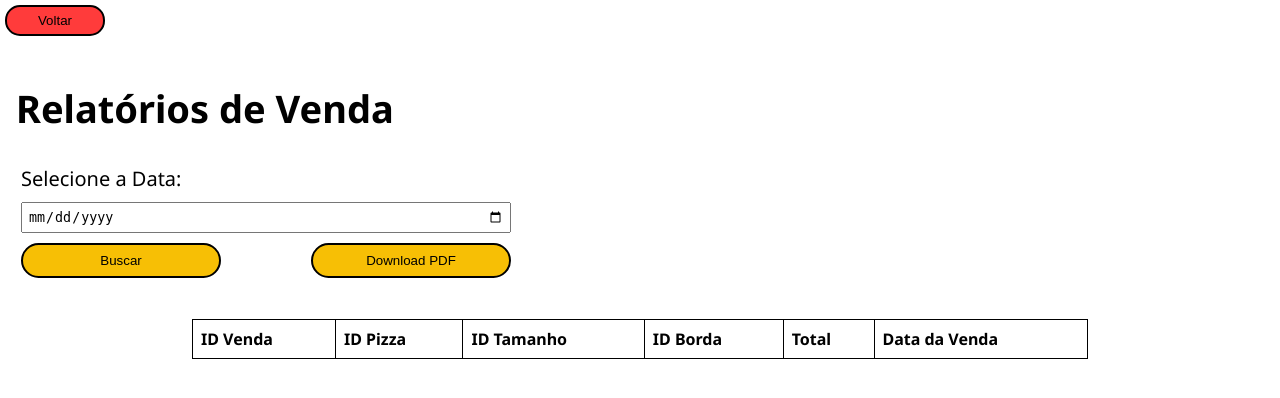
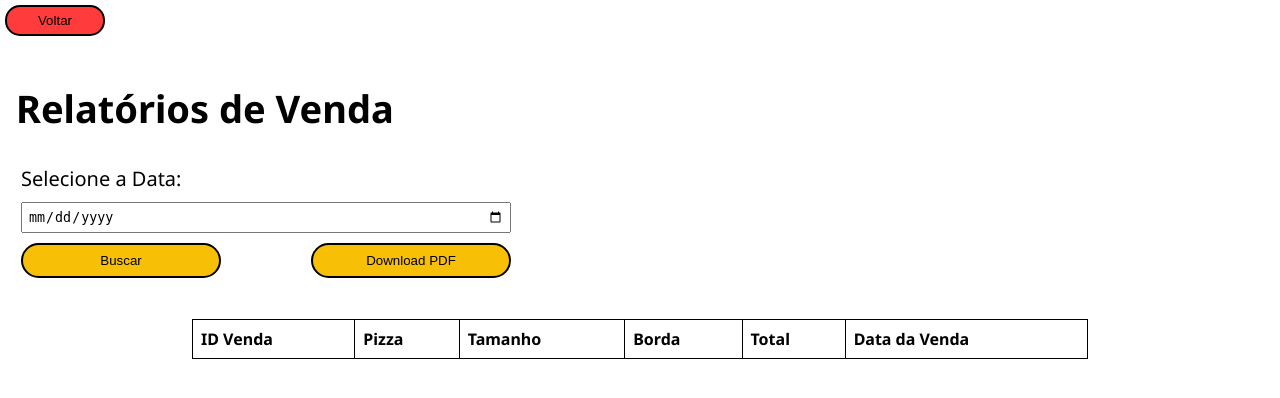
Before and after one commit to pedrosabel08/pizzariaDomJoaoWeb, a PHP site: page /Estoque/relatorio.html in a window 1280 px wide. Shown: the top 398 px of the page. Run offline with PHP 8.4, Linux system fonts and the light colour scheme; lists and menus that the app fills with data are empty; some libraries are stand-ins or nearby versions.

Commit message:
Padronizando e melhorando a visualização do sistema

```diff
--- a/Estoque/pizzas.php
+++ b/Estoque/pizzas.php
@@ -53,7 +53,7 @@ $conn->close();
     <main>
         <div class="pizzas">
             <h2>Pizzas Cadastradas</h2>
-            <input type="text" id="filterInput" onkeyup="filterTable()" placeholder="Filtrar por:">
+            <input type="text" id="filterInput" onkeyup="filterTable()" placeholder="Nome da Pizza:">
             <div class="table-wrapper">
                 <table id="tabelaPizzas">
                     <thead>
--- a/Estoque/relatorio.html
+++ b/Estoque/relatorio.html
@@ -6,6 +6,7 @@
     <title>Relatórios de Venda</title>
     <link rel="stylesheet" href="styleRelatorio.css">
     <script src="https://cdnjs.cloudflare.com/ajax/libs/jspdf/2.5.1/jspdf.umd.min.js"></script>
+    <link rel="icon" href="assets/relatorio-de-lucro.png" type="image/png">
 
 </head>
 
@@ -27,15 +28,14 @@
             <thead>
                 <tr>
                     <th>ID Venda</th>
-                    <th>ID Pizza</th>
-                    <th>ID Tamanho</th>
-                    <th>ID Borda</th>
+                    <th>Pizza</th>
+                    <th>Tamanho</th>
+                    <th>Borda</th>
                     <th>Total</th>
                     <th>Data da Venda</th>
                 </tr>
             </thead>
             <tbody>
-                <!-- Os dados serão inseridos aqui via JavaScript -->
             </tbody>
         </table>
     </div>
--- a/Estoque/scriptPizza.js
+++ b/Estoque/scriptPizza.js
@@ -87,7 +87,7 @@ function filterTable() {
         const tds = row.getElementsByTagName('td');
         let display = false;
 
-        if (tds[0].textContent.toLowerCase().indexOf(filter) > -1) {
+        if (tds[1].textContent.toLowerCase().indexOf(filter) > -1) {
             display = true;
         }
 
--- a/Estoque/scriptRelatorio.js
+++ b/Estoque/scriptRelatorio.js
@@ -24,7 +24,7 @@ document.getElementById('report-form').addEventListener('submit', function (e) {
         .catch(error => console.error('Error fetching sales:', error));
 });
 
-document.getElementById('download-pdf').addEventListener('click', function() {
+document.getElementById('download-pdf').addEventListener('click', function () {
     const { jsPDF } = window.jspdf;
     const doc = new jsPDF();
 
--- a/Estoque/styleInicio.css
+++ b/Estoque/styleInicio.css
@@ -81,4 +81,5 @@ img {
     margin-top: 40%;
     margin-right: 50px;
     width: 80%;
+    object-fit: cover;
 }
--- a/Estoque/stylePizza.css
+++ b/Estoque/stylePizza.css
@@ -19,7 +19,7 @@ td {
     padding: 8px;
 }
 
-td:hover {
+tr:hover {
     background-color: #ffbb00;
 }
 
@@ -175,10 +175,6 @@ form input#pizza_name {
     cursor: pointer;
 }
 
-.selecionada {
-    background-color: #e3342f;
-}
-
 footer {
     position: fixed;
     bottom: 0;
--- a/script.js
+++ b/script.js
@@ -543,7 +543,7 @@ function checkRestaurantOpen() {
 
     const totalMinutos = hora * 60 + minutos;
 
-    const horaAbertura = 11 * 60 + 30;
+    const horaAbertura = 17 * 60 + 30;
     const horaFechamento = 23 * 60 + 30;
 
     return totalMinutos >= horaAbertura && totalMinutos < horaFechamento;
```
Also changed, not shown: Estoque/assets/relatorio-de-lucro.png (added).
